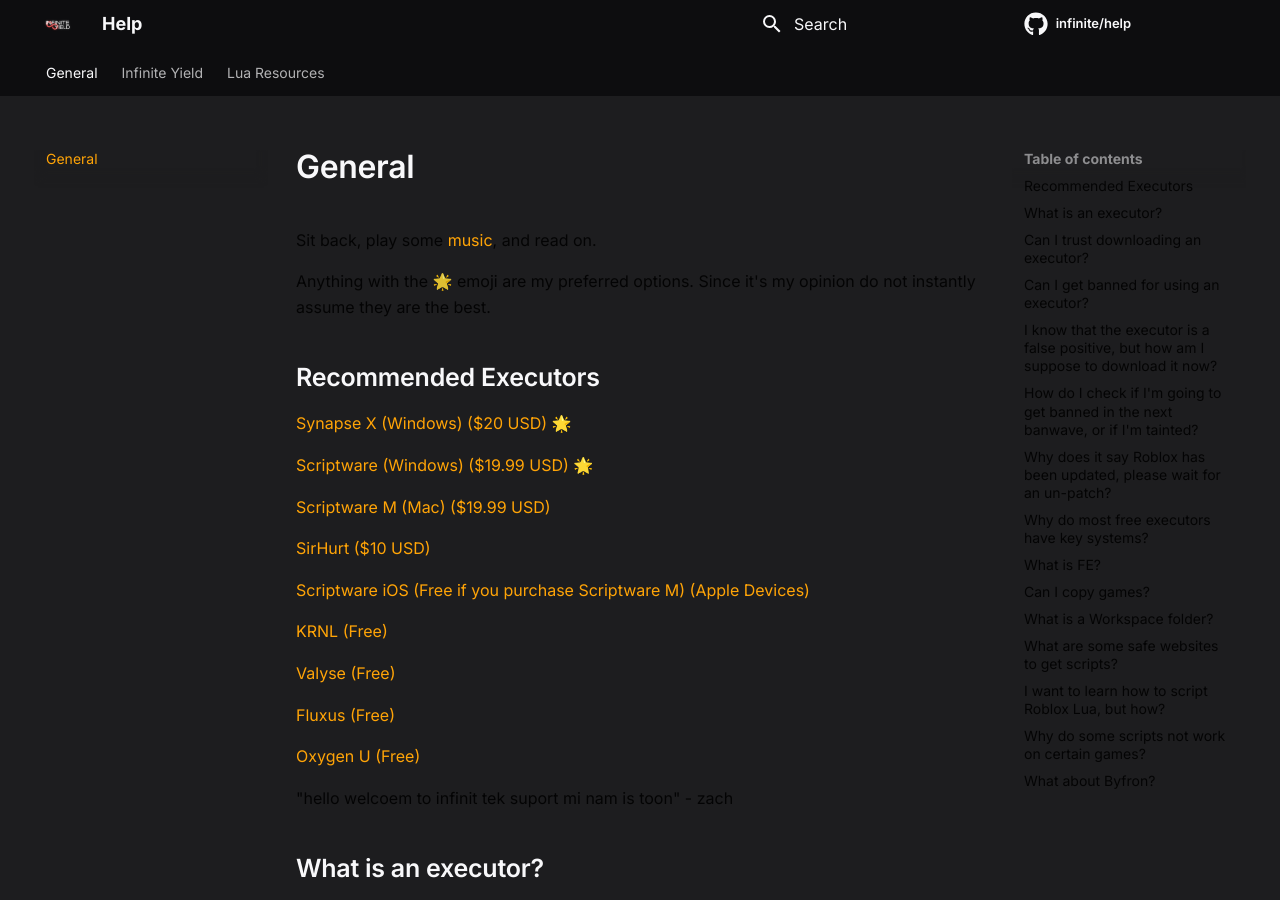
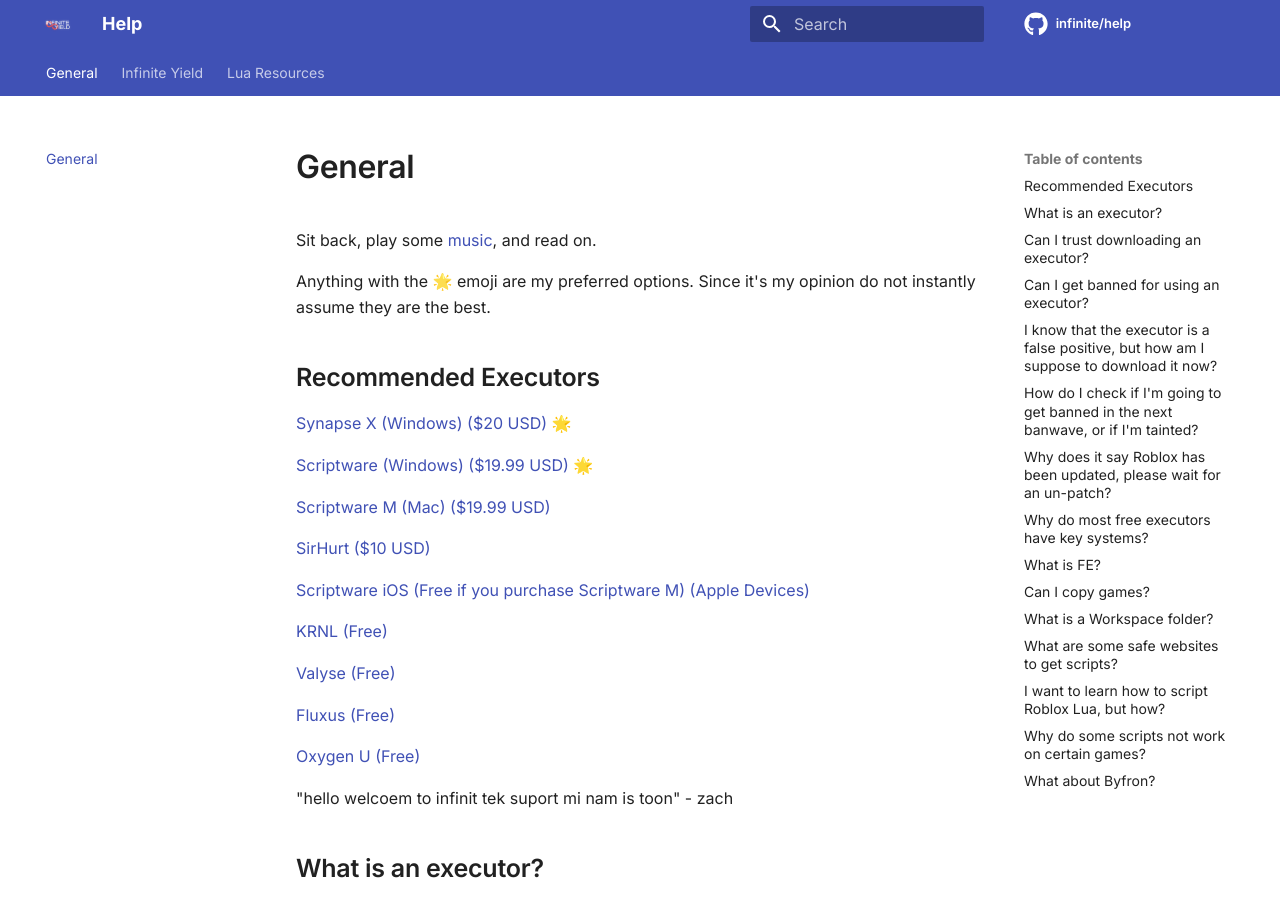
Before and after one commit to moikoros/help, an MkDocs documentation site: the page built from docs/index.md, in a window 1280 px wide and 900 px high. Built offline with MkDocs 1.6.1 and Material for MkDocs 9.7.7, drawn with Linux system fonts in a browser that asks for light colours; comment, search, counter and statistics services are not loaded.

Commit message:
Update mkdocs.yml

```diff
--- a/mkdocs.yml
+++ b/mkdocs.yml
@@ -9,8 +9,7 @@
   logo: assets/logo.png
   favicon: assets/logo.png
   palette:
-    scheme: fusion-dark
-    primary: black
+    scheme: fusiondoc-dark
   font:
     text: Inter
     code: JetBrains Mono
```
